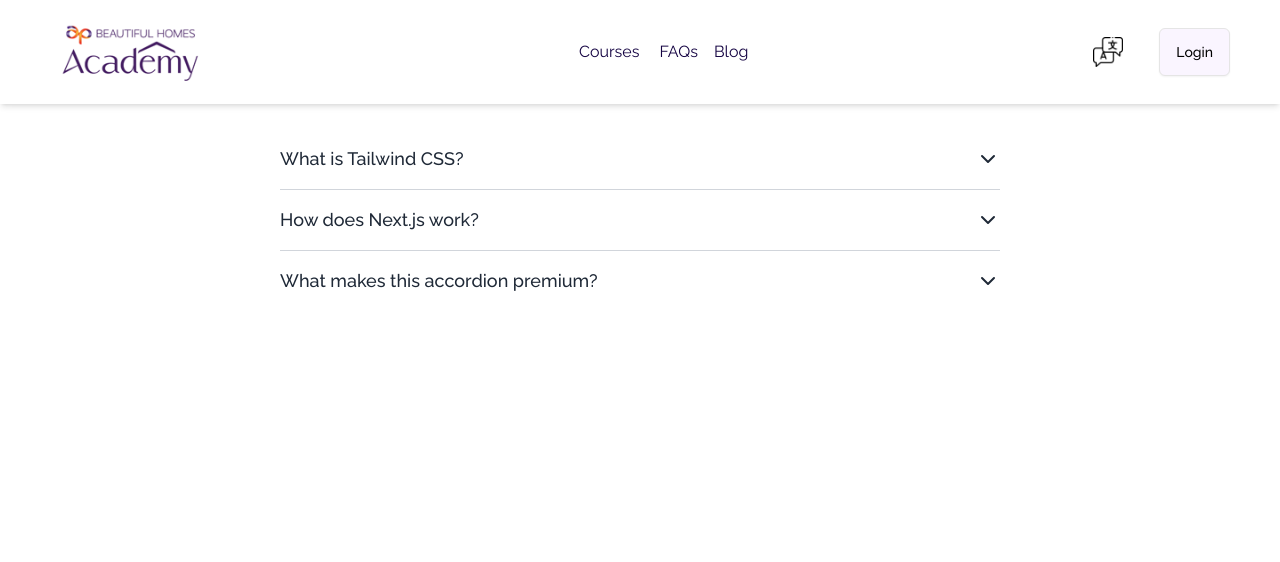
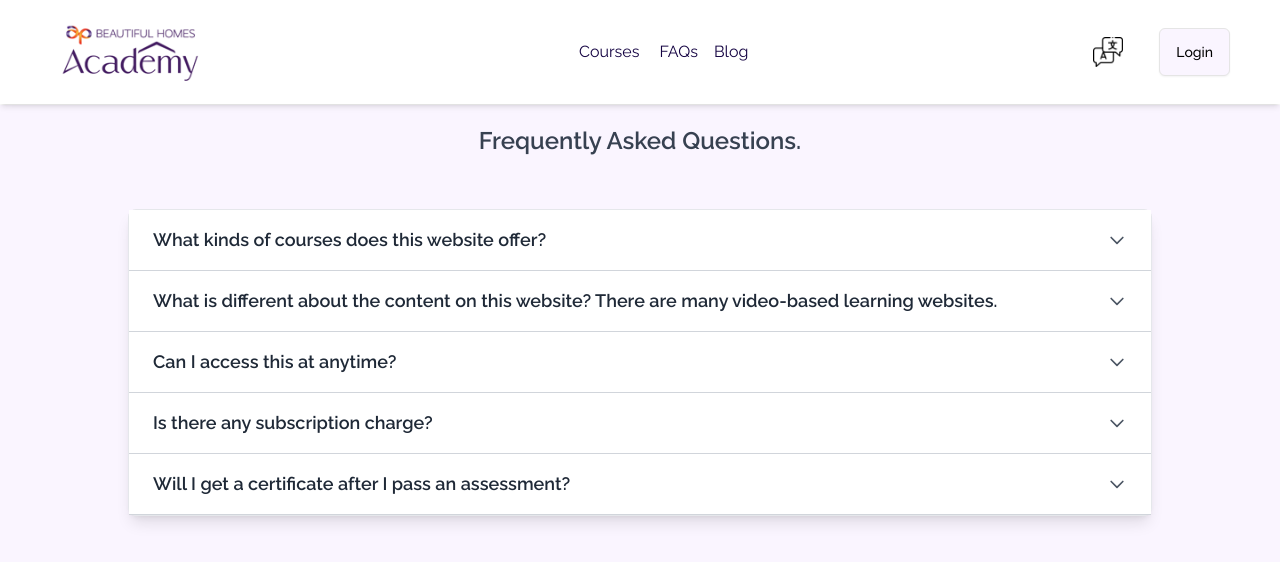
Before and after one commit to tusharkamlaai/apbhacademy1, a Next.js app: page /faq in a window 1280 px wide. Shown: the top 562 px of the page. Built offline with nearby package versions, Linux system fonts and the light colour scheme; a web font is replaced by a local one.

Commit message:
'addgaq'

```diff
--- a/package.json
+++ b/package.json
@@ -9,6 +9,7 @@
     "lint": "next lint"
   },
   "dependencies": {
+    "@glidejs/glide": "^3.7.1",
     "@radix-ui/react-label": "^2.1.1",
     "@radix-ui/react-slot": "^1.1.1",
     "@radix-ui/react-tabs": "^1.1.2",
--- /dev/null
+++ b/src/app/ScrollToTop.jsx
@@ -0,0 +1,16 @@
+'use client';
+
+import { useEffect } from 'react';
+import { usePathname } from 'next/navigation';
+
+const ScrollToTop = () => {
+  const pathname = usePathname();
+
+  useEffect(() => {
+    window.scrollTo(0, 0);
+  }, [pathname]);
+
+  return null;
+};
+
+export default ScrollToTop;
--- a/src/app/components/ui/Card.jsx
+++ b/src/app/components/ui/Card.jsx
@@ -116,7 +116,7 @@ const Card = () => {
                 </Carousel>
             </div>
             <div className='text-center mt-[35px] mb-5'>
-              <Link href='/courses'> <Button variant="outline" className="w-[15rem] bg-purple-50 h-[3rem]" >Browse All Courses</Button></Link>
+                <Link href='/courses'> <Button variant="outline" className="w-[15rem] bg-purple-50 h-[3rem]" >Browse All Courses</Button></Link>
             </div>
         </>
     )
--- a/src/app/components/ui/Training.jsx
+++ b/src/app/components/ui/Training.jsx
@@ -6,13 +6,16 @@ import t2 from '../../assets/Training/t2.png';
 import t3 from '../../assets/Training/t3.png';
 import t4 from '../../assets/Training/t4.png';
 import t5 from '../../assets/Training/t5.png';
+import t6 from '../../assets/Training/t6.jpg';
 
+import Demo from './Demo'
 const images = [
     { src: t2, alt: 'Training Image 1', description: "An academy to develop skills and provide a platform for success" },
     { src: t1, alt: 'Training Image 2', "description": "A world of immense learning and growth" },
     { src: t3, alt: 'Training Image 3', description: 'Ventilated and bright classrooms for theory based session' },
     { src: t4, alt: 'Training Image 4', "description": "Inspiration zone with latest range of designs and textures" },
-    { src: t5, alt: 'Training Image 5', "description": "Practical demo trainings at the practical zone" },
+    // { src: t5, alt: 'Training Image 5', "description": "Practical demo trainings at the practical zone" },
+    // { src: t6, alt: 'Training Image 5', "description": "Practical demo trainings at the practical zone" },
 ];
 
 
@@ -29,6 +32,7 @@ const Training = () => {
             </div>
             <div className='mt-[50px] mb-5 prevent-select'>
                 <EmblaCarousel slides={SLIDES} options={OPTIONS} />
+                {/* <Demo slides={SLIDES}/> */}
             </div>
             <div className='text-center mt-[3rem]'>
                 <span className='block text-gray-700 lg:text-2xl text-xl mb-2 font-semibold'>For Online Training and Certification</span>
--- a/src/app/courses/page.jsx
+++ b/src/app/courses/page.jsx
@@ -8,6 +8,10 @@ const PageClient = () => {
     const [isOpen, setIsOpen] = useState(false);
     const [data, setData] = useState(courses);
     const [selectedType, setSelectedType] = useState(null);
+
+    const closeMenu=()=>{
+        setIsOpen(false)
+    }
 
     useEffect(() => {
         const handleResize = () => {
@@ -31,6 +35,7 @@ const PageClient = () => {
 
     const handleSelectType = (type) => {
         setSelectedType(type);
+        setIsOpen(false)
     };
 
     return (
@@ -60,7 +65,7 @@ const PageClient = () => {
             <div className={`flex-1 mt-[6.5rem] ${isOpen ? 'md:ml-64' : ''} transition-margin`}>
                 <div className="flex gap-5">
                     <button className="text-xl md:hidden ml-[40px]" onClick={toggleSidebar}><Menu /></button>
-                    <span className='lg:hidden'>Courses List</span>
+                    <span className='lg:hidden md:hidden'>Courses List</span>
                 </div>
                 <div className="p-5">
                     <div className='text-center'>
--- a/src/app/faq/page.jsx
+++ b/src/app/faq/page.jsx
@@ -1,61 +1,93 @@
 'use client'
 
-import { useState } from "react";
-import { ChevronDown } from "lucide-react";
+import React, { useState } from "react";
 
-
-const items = [
+const accordionData = [
     {
-        title: "What is Tailwind CSS?",
-        content:
-            "Tailwind CSS is a utility-first CSS framework for rapidly building custom user interfaces.",
+        "question": "What kinds of courses does this website offer?",
+        "answer": "Asian Paints Colour Academy has curated each and every course with the intent of developing the skills of our painters, and contractors. We have a wide range of courses ranging from textures, waterproofing, wood finishes, mechanisation, to name a few. The aim of the courses is to make the participants familiar with the products and the associated application processes."
     },
     {
-        title: "How does Next.js work?",
-        content:
-            "Next.js is a React framework that enables functionality like server-side rendering and static site generation.",
+        "question": "What is different about the content on this website? There are many video-based learning websites.",
+        "answer": [
+            "Each course is curated as per your requirement, everything that is necessary for you to understand about the field, the application procedures, and products involved.",
+            "After you finish a course, you have the opportunity to self-assess through simple, yet effective assessment."
+        ]
     },
     {
-        title: "What makes this accordion premium?",
-        content:
-            "This accordion has smooth animations, is accessible, and looks great out of the box with Tailwind CSS.",
+        "question": "Can I access this at anytime?",
+        "answer":
+            "Absolutely! As long as you're registered on the portal, you can access any content on apcolouracademy.in at any time",
+
     },
+    {
+        "question": "Is there any subscription charge?",
+        "answer":
+            "Absolutely not! We care about your learning and that's the priority.",
+
+    },
+    {
+        "question": "Will I get a certificate after I pass an assessment?",
+        "answer":
+            "Each course comprises of a set of videos. Once you watch all the videos of a course, you can take the assessment test. On passing the assessment of a course, you will get a certificate which can be downloaded. You can finish as many courses as you like and take their respective assessments.",
+
+    }
 ];
 
-const Accordion = () => {
+const PremiumAccordion = () => {
     const [openIndex, setOpenIndex] = useState(null);
 
-    const toggle = (index) => {
+    const handleToggle = (index) => {
         setOpenIndex(openIndex === index ? null : index);
     };
 
     return (
-        <div className="max-w-3xl mx-auto p-6">
-            {items.map((item, index) => (
-                <div
-                    key={index}
-                    className="border-b border-gray-300 last:border-none"
+        <div className="h-[100vh] bg-purple-50">
+            <div className='text-center mt-[6rem] py-5'>
+                <span className='block text-gray-700 text-2xl mb-2 font-semibold'>Frequently Asked Questions.</span>
+            </div>
+            <div className="lg:w-[80%] w-[90%] mx-auto mt-6 bg-white border border-gray-200 rounded-lg shadow-lg">
+                {accordionData.map((item, index) => (
+                    <div key={index} className="border-b border-gray-300">
+                        <button
+                            className="w-full flex justify-between items-center py-4 px-6 bg-white"
+                            onClick={() => handleToggle(index)}
                         >
-                    <button
-                        onClick={() => toggle(index)}
-                        className="flex items-center justify-between w-full py-4 text-left text-lg font-medium text-gray-800 hover:text-indigo-500 focus:outline-none"
+                            <span className="text-lg font-semibold text-gray-800">{item.question}</span>
+                            <svg
+                                className={`w-5 h-5 text-gray-600 transform transition-transform ${openIndex === index ? "rotate-180" : ""
+                                    }`}
+                                fill="none"
+                                stroke="currentColor"
+                                viewBox="0 0 24 24"
+                                xmlns="http://www.w3.org/2000/svg"
                             >
-                        <span>{item.title}</span>
-                        <ChevronDown
-                            className={`w-6 h-6 transform transition-transform ${openIndex === index ? "rotate-180" : ""
-                                }`}
+                                <path
+                                    strokeLinecap="round"
+                                    strokeLinejoin="round"
+                                    strokeWidth={2}
+                                    d="M19 9l-7 7-7-7"
                                 />
+                            </svg>
                         </button>
-                    <div
-                        className={`overflow-hidden transition-max-height duration-500 ${openIndex === index ? "max-h-screen" : "max-h-0"
-                            }`}
-                    >
-                        <div className="py-4 text-gray-600">{item.content}</div>
+                        {openIndex === index && (
+                            <div className="px-6 py-4 bg-gray-50">
+                                {Array.isArray(item.answer) ? (
+                                    <ul className="list-disc list-inside text-gray-700">
+                                        {item.answer.map((point, idx) => (
+                                            <li key={idx}>{point}</li>
+                                        ))}
+                                    </ul>
+                                ) : (
+                                    <p className="text-gray-700">{item.answer}</p>
+                                )}
                             </div>
+                        )}
                     </div>
                 ))}
+            </div>
         </div>
     );
 };
 
-export default Accordion;
+export default PremiumAccordion;
--- a/src/app/layout.js
+++ b/src/app/layout.js
@@ -1,6 +1,7 @@
 import { Geist, Geist_Mono } from "next/font/google";
 import "./globals.css";
 import Navbar from "./components/ui/Navbar";
+import ScrollToTop from "./ScrollToTop";
 
 const geistSans = Geist({
   variable: "--font-geist-sans",
@@ -23,6 +24,7 @@ export default function RootLayout({ children }) {
       <body
         className={`${geistSans.variable} ${geistMono.variable} antialiased`}
       >
+        <ScrollToTop />
         <Navbar />
         {children}
       </body>
--- a/src/app/page.js
+++ b/src/app/page.js
@@ -1,3 +1,4 @@
+'use client'
 import React from 'react'
 import Carousel from './components/ui/Carousel'
 import Card from './components/ui/Card'
```
Also changed, not shown: src/app/components/ui/Demo.jsx (added, +121 -0 lines), src/app/components/ui/Navbar.jsx (+11 -5 lines), src/app/assets/Training/t6.jpg (added), src/app/components/ui/Courses.jsx (line endings or trailing spaces), 1 other file (tests, documents, lock files or other folders). Lines whose indentation alone changed are shown as unchanged.
